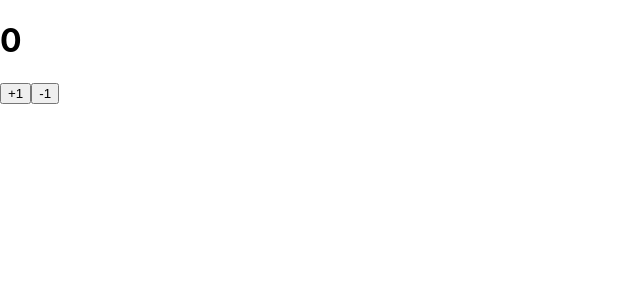
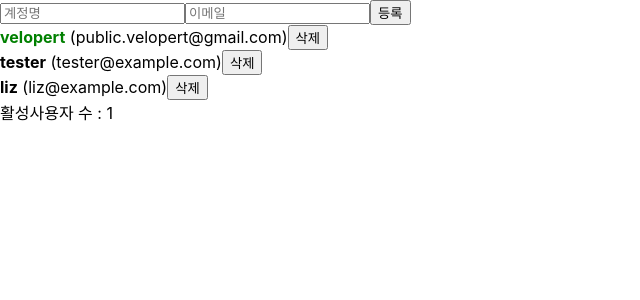
Before and after one commit to IGhost-P/FastCompus, a React (Create React App) app in the folder Morden React/begin/: page / in a window 1280 px wide. Shown: the top 300 px of the page, without its empty margins (0-640 px from the left). Built offline with nearby package versions, Linux system fonts and the light colour scheme.

Commit message:
20 원래대로

```diff
--- a/Morden React/begin/src/index.js
+++ b/Morden React/begin/src/index.js
@@ -1,12 +1,12 @@
 import React from 'react';
 import ReactDOM from 'react-dom';
 import './index.css';
-import Counter from './Counter';
+import App from './App';
 import reportWebVitals from './reportWebVitals';
 
 ReactDOM.render(
   <React.StrictMode>
-    <Counter />
+    <App />
   </React.StrictMode>,
   document.getElementById('root') // root라는 아이디에 있는 값에다가 <= App에 넣는다는 말, root가 있는 파일은 Html로 작성 되어 있다 = App에 있는 파일을 root에 넣어서 Html형태로 만들어버린다.
   // + root는 public/index.html에 있다.
```
